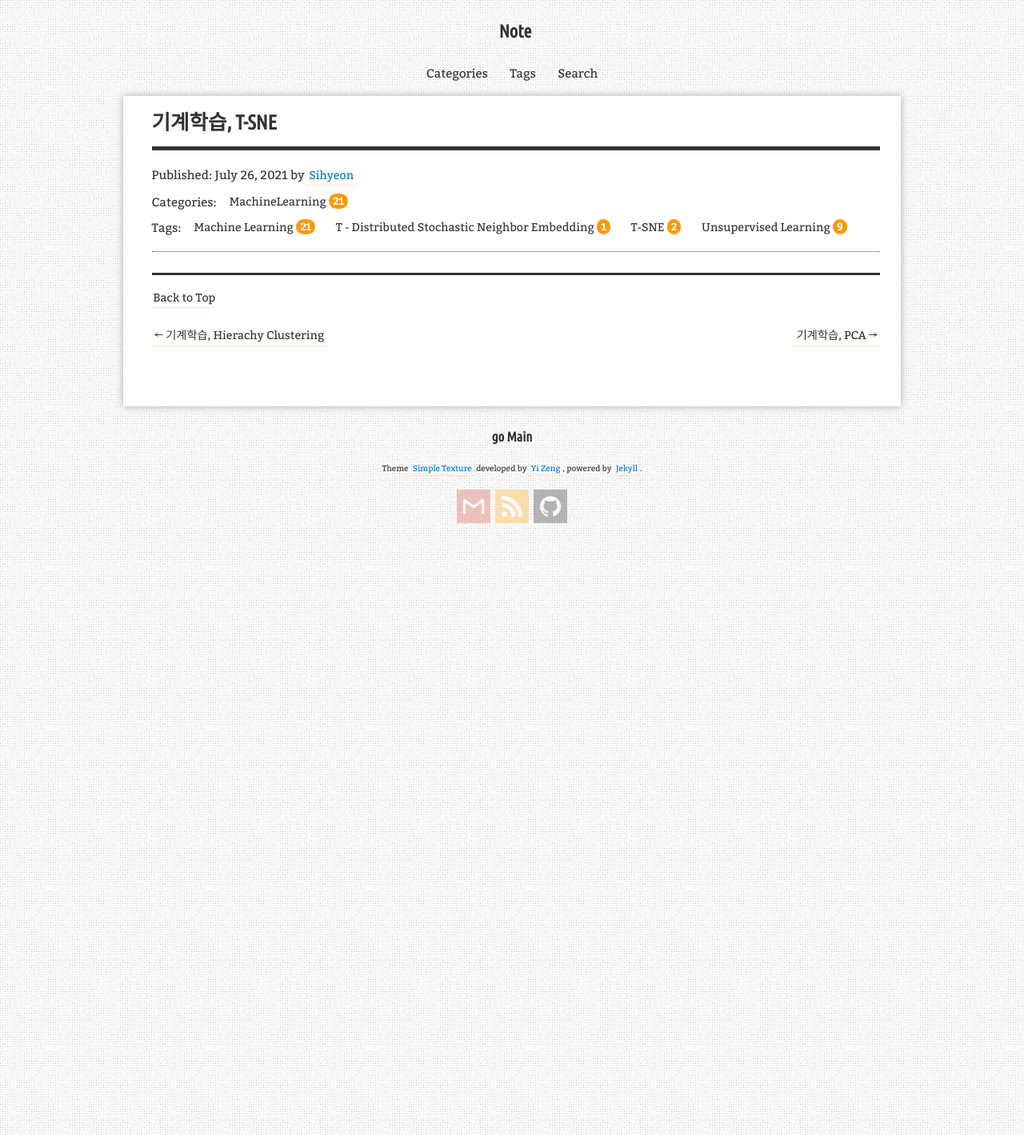
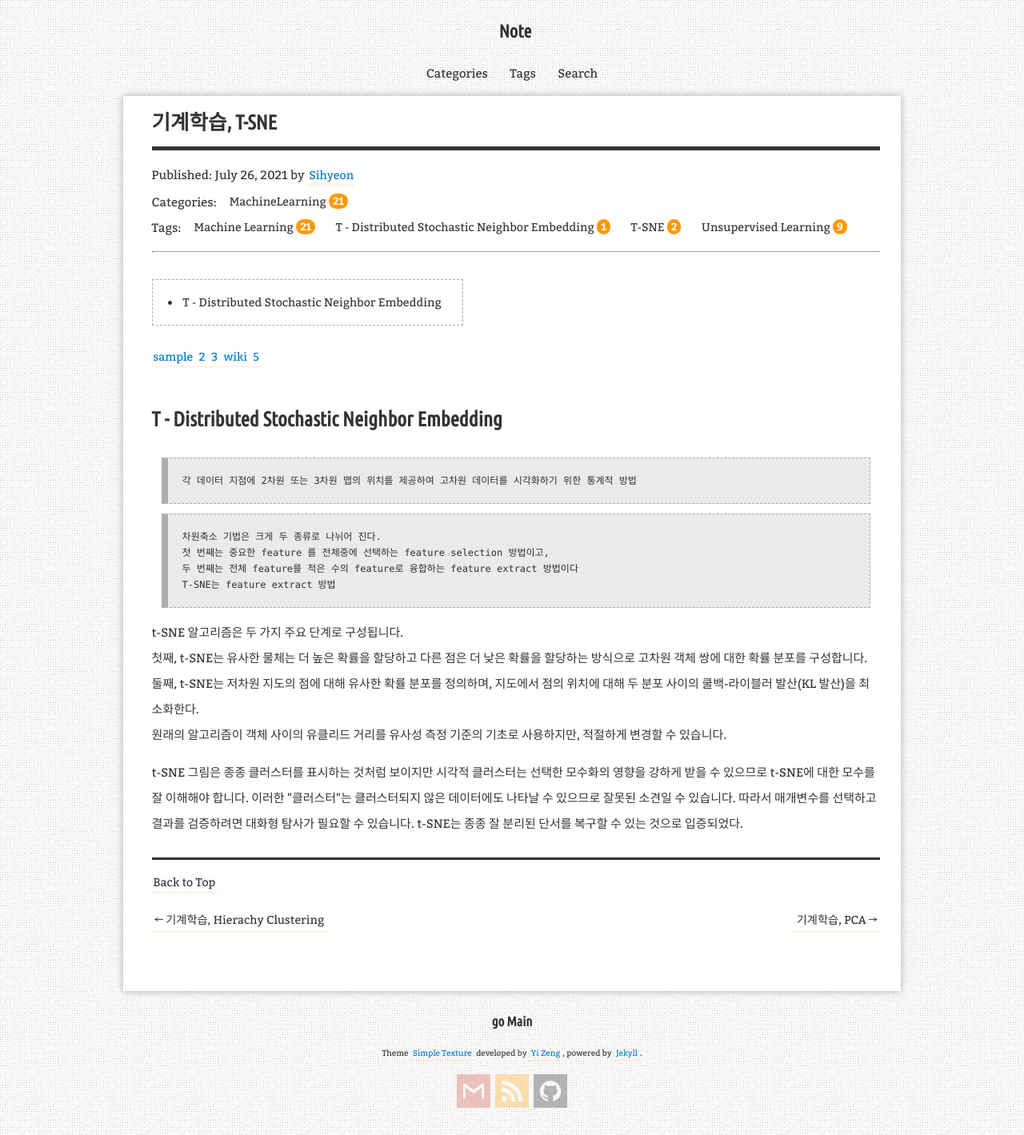
Before and after one commit to aristohyun/aristohyun.github.io, a Jekyll site: the page built from _posts/2021-07-26-T-SNE.md, in a window 1280 px wide. Shown: the whole page at 80% size. Built offline with Jekyll 4.4.1, drawn with Linux system fonts in a browser that asks for light colours; comment, search, counter and statistics services are not loaded.

Commit message:
Update 2021-07-26-T-SNE.md

```diff
--- a/_posts/2021-07-26-T-SNE.md
+++ b/_posts/2021-07-26-T-SNE.md
@@ -11,3 +11,29 @@ redirect_from:
 
 * Kramdown table of contents
 {:toc .toc}
+
+[sample](https://ratsgo.github.io/machine%20learning/2017/04/28/tSNE/){:target="_ blank"}
+[2](https://m.blog.naver.com/xorrms78/222112752837)
+[3](https://bcho.tistory.com/1210)
+[wiki](https://en.wikipedia.org/wiki/T-distributed_stochastic_neighbor_embedding)
+[5](https://lovit.github.io/nlp/representation/2018/09/28/tsne/)
+
+# T - Distributed Stochastic Neighbor Embedding
+
+> 각 데이터 지점에 2차원 또는 3차원 맵의 위치를 제공하여 고차원 데이터를 시각화하기 위한 통계적 방법
+
+> 차원축소 기법은 크게 두 종류로 나뉘어 진다.
+> 첫 번째는 중요한 feature 를 전체중에 선택하는 feature selection 방법이고,
+> 두 번째는 전체 feature를 적은 수의 feature로 융합하는 feature extract 방법이다
+> T-SNE는 feature extract 방법
+
+t-SNE 알고리즘은 두 가지 주요 단계로 구성됩니다.
+첫째, t-SNE는 유사한 물체는 더 높은 확률을 할당하고 다른 점은 더 낮은 확률을 할당하는 방식으로 고차원 객체 쌍에 대한 확률 분포를 구성합니다.
+둘째, t-SNE는 저차원 지도의 점에 대해 유사한 확률 분포를 정의하며, 지도에서 점의 위치에 대해 두 분포 사이의 쿨백-라이블러 발산(KL 발산)을 최소화한다.
+원래의 알고리즘이 객체 사이의 유클리드 거리를 유사성 측정 기준의 기초로 사용하지만, 적절하게 변경할 수 있습니다.
+
+t-SNE 그림은 종종 클러스터를 표시하는 것처럼 보이지만
+시각적 클러스터는 선택한 모수화의 영향을 강하게 받을 수 있으므로 t-SNE에 대한 모수를 잘 이해해야 합니다.
+이러한 "클러스터"는 클러스터되지 않은 데이터에도 나타날 수 있으므로 잘못된 소견일 수 있습니다.
+따라서 매개변수를 선택하고 결과를 검증하려면 대화형 탐사가 필요할 수 있습니다.
+t-SNE는 종종 잘 분리된 단서를 복구할 수 있는 것으로 입증되었다.
```
